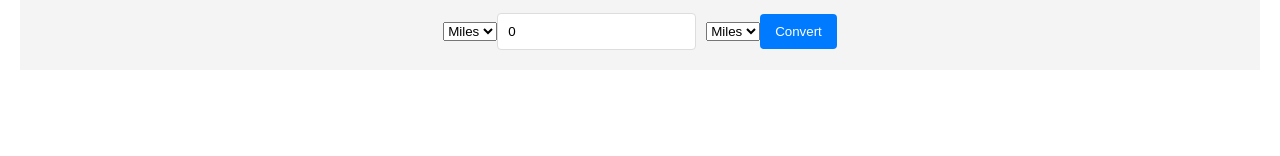
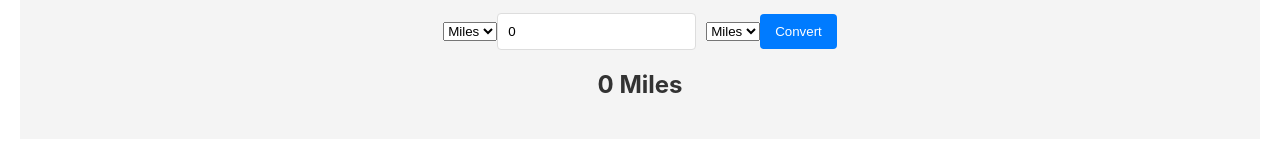
Before and after one commit to tony-26/converter-KM-to-Miles-, a React (Create React App) app: page / in a window 1280 px wide. Shown: the part 144-300 px from the top of the page. Built offline with nearby package versions, Linux system fonts and the light colour scheme.

Commit message:
updating 2 selector, convertDistance

```diff
--- a/src/App.js
+++ b/src/App.js
@@ -39,10 +39,20 @@ import "./App.css";
 import { useState } from "react";
 
 function App() {
-  const [distance, setDistance] = useState(0);
   const [userInput, setUserInput] = useState(0);
-  const [conversionType, setConversionType] = useState("KMtoMiles");
+  const [selector1, setSelector1] = useState("Miles");
+  const [selector2, setSelector2] = useState("Miles");
   const [convertedValue, setConvertedValue] = useState(0);
+
+  const convertDistance = () => {
+    if (selector1 === selector2) {
+      setConvertedValue(userInput); // No conversion needed
+    } else if (selector1 === "Miles" && selector2 === "KM") {
+      setConvertedValue(userInput * 1.6); // Convert Miles to KM
+    } else if (selector1 === "KM" && selector2 === "Miles") {
+      setConvertedValue(userInput * 0.62); // Convert KM to Miles
+    }
+  };
 
   return (
     <div className="App">
@@ -52,7 +62,10 @@ function App() {
       <body>
         <h3>Please enter the distance</h3>
 
-        <select name="milesOrKm" id="unit">
+        <select
+          value={selector1}
+          onChange={(e) => setSelector1(e.target.value)}
+        >
           <option value="Miles">Miles</option>
           <option value="KM">KM</option>
         </select>
@@ -62,11 +75,21 @@ function App() {
           onChange={(e) => setUserInput(e.target.value)}
           value={userInput}
         />
-        <select name="milesOrKm" id="unit">
+
+        <select
+          value={selector2}
+          onChange={(e) => setSelector2(e.target.value)}
+        >
           <option value="Miles">Miles</option>
           <option value="KM">KM</option>
         </select>
-        <button>Convert</button>
+
+        <button onClick={convertDistance}>Convert</button>
+
+        <h2>
+          {convertedValue} {selector2}
+        </h2>
+        <h2></h2>
       </body>
     </div>
   );
```
